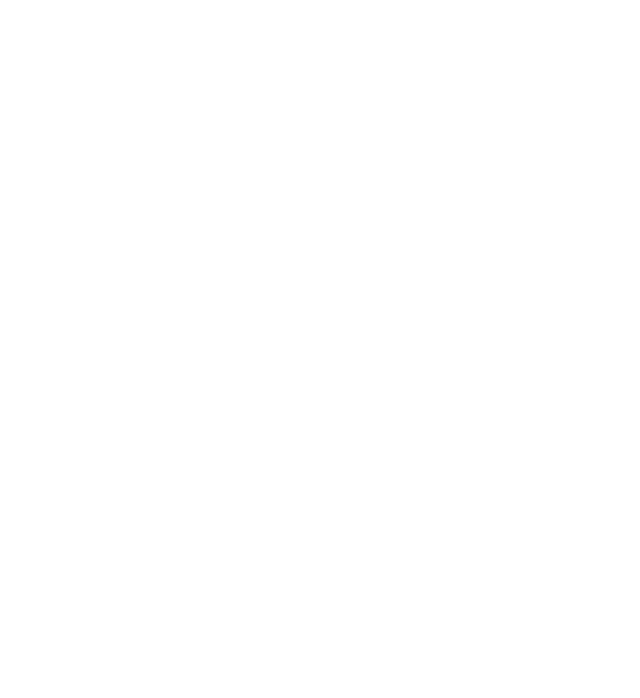
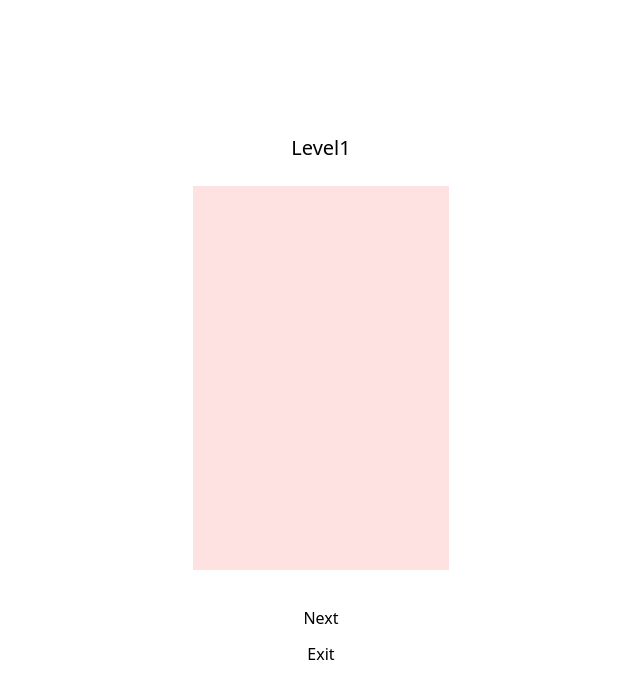
Before and after one commit to adamascencio/Hackathon-client, a React (Vite) app: page /completed in a window 1280 px wide. Before the commit this address had no page. Shown: the top 698 px of the page, without its empty margins (319-959 px from the left). Built offline with nearby package versions, Linux system fonts and the light colour scheme.

Commit message:
added tw colors

```diff
--- a/src/App.tsx
+++ b/src/App.tsx
@@ -25,6 +25,7 @@
 import calculate from "./utils/math";
 // types
 import { Profile, User } from "./types/models";
+import Completed from "./pages/Levels/Completed";
 
 function App(): JSX.Element {
     const navigate = useNavigate();
@@ -74,6 +75,7 @@
                     }
                 />
                 <Route path="/level1" element={<Level1 />} />
+                <Route path="/completed" element={<Completed />} />
             </Routes>
         </>
     );
--- /dev/null
+++ b/src/pages/Levels/Completed.tsx
@@ -0,0 +1,20 @@
+interface CompletedProps {
+    // user: User | null;
+}
+
+const Completed = (props: CompletedProps): JSX.Element => {
+    // const { user } = props;
+    return (
+        <div className="flex h-[100vh] justify-center items-center flex-col">
+            <div className="text-xl">Level1</div>
+            <div className="h-96 w-64 bg-red-100 my-6"></div>
+            <div className="flex flex-col">
+                <button className="rounded rounded-full h-12 w-60 bg-red">
+                    Next
+                </button>
+                <button>Exit</button>
+            </div>
+        </div>
+    );
+};
+export default Completed;
--- a/src/pages/Levels/Level1.tsx
+++ b/src/pages/Levels/Level1.tsx
@@ -48,7 +48,7 @@
     return (
         <div
             className={
-                "flex font-nunito flex-col justify-start sm:justify-center pt-12 md:pt-0 h-[100vh] w-full gap-1 " +
+                "flex font-nunito flex-col justify-start items-center sm:justify-center pt-12 md:pt-0 h-[100vh] w-full gap-1 " +
                 (completed == 5 && "success-screen")
             }
         >
--- a/tailwind.config.cjs
+++ b/tailwind.config.cjs
@@ -19,6 +19,13 @@
                 loginBtnLight: "rgb(67, 80, 142)",
                 completeTop: "0D6FCA",
                 completeBottom: "4B0384",
+                galacticPurple: "7C25EA",
+                orbitOrange: "FF9B05",
+                martianMauve: "DB7373",
+                beyondBlue: "0D6FCA",
+                lunarWhite: "FEF5EC",
+                valvetNight: "1E1E1E",
+                asteroidGray: "D9D9D9",
             },
             fontFamily: {
                 nunito: ["Nunito", "sans-serif"],
```
